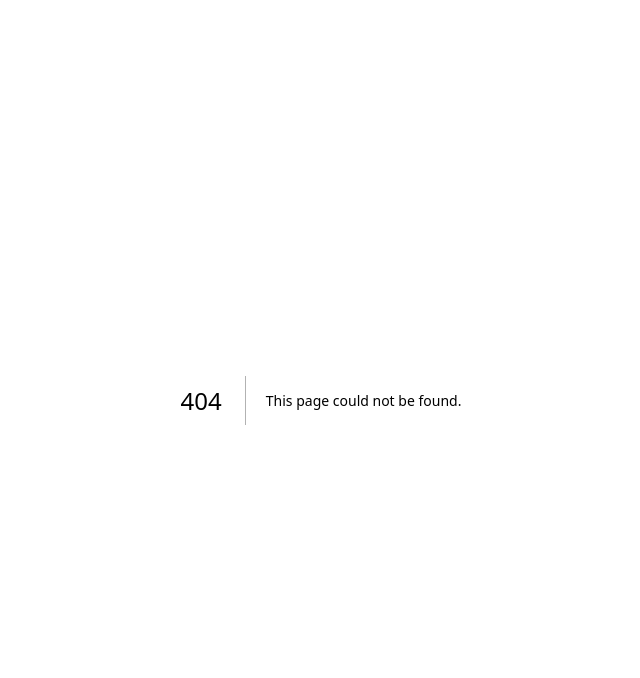
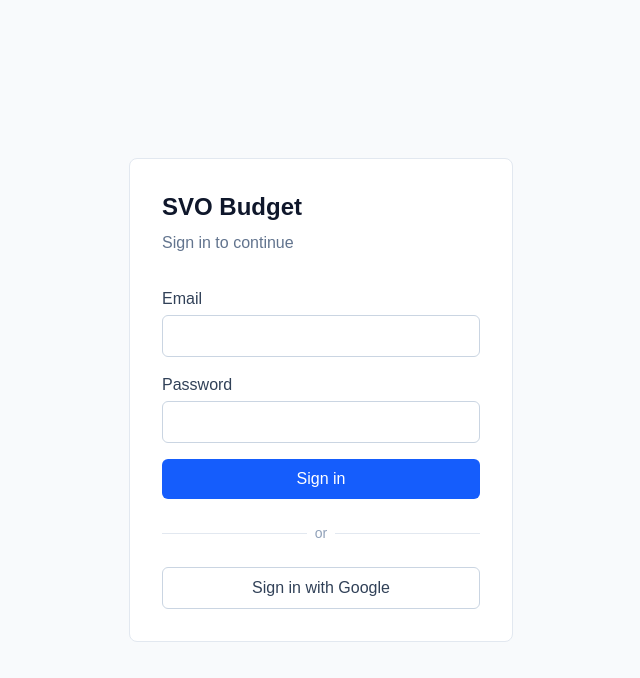
Before and after one commit to Stellar-Vista-Observatory/svo-budget, a Next.js app: page /login in a window 1280 px wide. Before the commit this address had no page. Shown: the top 678 px of the page, without its empty margins (319-959 px from the left). Built offline with nearby package versions, Linux system fonts and the light colour scheme; no server answers.

Commit message:
feat: add login page with email and Google OAuth

```diff
--- /dev/null
+++ b/src/app/auth/callback/route.ts
@@ -0,0 +1,14 @@
+import { createClient } from '@/lib/supabase/server'
+import { NextResponse } from 'next/server'
+
+export async function GET(request: Request) {
+  const { searchParams, origin } = new URL(request.url)
+  const code = searchParams.get('code')
+
+  if (code) {
+    const supabase = await createClient()
+    await supabase.auth.exchangeCodeForSession(code)
+  }
+
+  return NextResponse.redirect(`${origin}/dashboard`)
+}
--- /dev/null
+++ b/src/app/login/page.tsx
@@ -0,0 +1,106 @@
+'use client'
+
+import { useState } from 'react'
+import { createClient } from '@/lib/supabase/client'
+import { useRouter } from 'next/navigation'
+
+export default function LoginPage() {
+  const [email, setEmail] = useState('')
+  const [password, setPassword] = useState('')
+  const [error, setError] = useState<string | null>(null)
+  const [loading, setLoading] = useState(false)
+  const router = useRouter()
+  const supabase = createClient()
+
+  async function handleEmailLogin(e: React.FormEvent) {
+    e.preventDefault()
+    setLoading(true)
+    setError(null)
+    const { error } = await supabase.auth.signInWithPassword({ email, password })
+    if (error) {
+      setError(error.message)
+      setLoading(false)
+    } else {
+      router.push('/dashboard')
+      router.refresh()
+    }
+  }
+
+  async function handleGoogleLogin() {
+    setLoading(true)
+    const { error } = await supabase.auth.signInWithOAuth({
+      provider: 'google',
+      options: { redirectTo: `${window.location.origin}/auth/callback` },
+    })
+    if (error) {
+      setError(error.message)
+      setLoading(false)
+    }
+  }
+
+  return (
+    <div className="min-h-screen bg-slate-50 flex items-center justify-center p-4">
+      <div className="bg-white border border-slate-200 rounded-lg p-8 w-full max-w-sm">
+        <h1 className="text-2xl font-bold text-slate-900 mb-2">SVO Budget</h1>
+        <p className="text-slate-500 text-base mb-8">Sign in to continue</p>
+
+        {error && (
+          <div className="bg-red-50 border border-red-200 text-red-700 rounded-md p-3 mb-6 text-base">
+            {error}
+          </div>
+        )}
+
+        <form onSubmit={handleEmailLogin} className="space-y-4 mb-6">
+          <div>
+            <label className="block text-base font-medium text-slate-700 mb-1">
+              Email
+            </label>
+            <input
+              type="email"
+              value={email}
+              onChange={e => setEmail(e.target.value)}
+              required
+              className="w-full border border-slate-300 rounded-md px-3 py-2 text-base focus:outline-none focus:ring-2 focus:ring-blue-500"
+            />
+          </div>
+          <div>
+            <label className="block text-base font-medium text-slate-700 mb-1">
+              Password
+            </label>
+            <input
+              type="password"
+              value={password}
+              onChange={e => setPassword(e.target.value)}
+              required
+              className="w-full border border-slate-300 rounded-md px-3 py-2 text-base focus:outline-none focus:ring-2 focus:ring-blue-500"
+            />
+          </div>
+          <button
+            type="submit"
+            disabled={loading}
+            className="w-full bg-blue-600 text-white rounded-md py-2 text-base font-medium hover:bg-blue-700 disabled:opacity-50"
+          >
+            {loading ? 'Signing in…' : 'Sign in'}
+          </button>
+        </form>
+
+        <div className="relative mb-6">
+          <div className="absolute inset-0 flex items-center">
+            <div className="w-full border-t border-slate-200" />
+          </div>
+          <div className="relative flex justify-center text-sm">
+            <span className="bg-white px-2 text-slate-400">or</span>
+          </div>
+        </div>
+
+        <button
+          onClick={handleGoogleLogin}
+          disabled={loading}
+          className="w-full border border-slate-300 text-slate-700 rounded-md py-2 text-base font-medium hover:bg-slate-50 disabled:opacity-50"
+        >
+          Sign in with Google
+        </button>
+      </div>
+    </div>
+  )
+}
```
